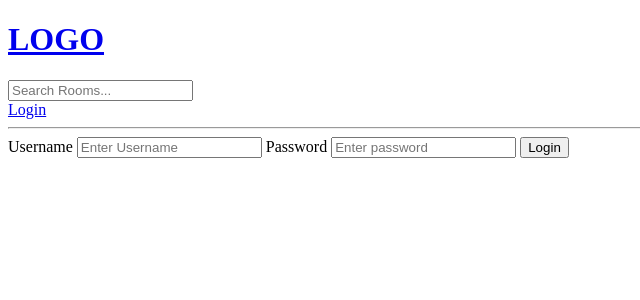
After one commit to ovezthaking/Studybud-django, a Django app: page /login/ in a window 1280 px wide. The commit adds this page. Shown: the top 300 px of the page, without its empty margins (0-640 px from the left). Run offline with Django 5.2, Linux system fonts and the light colour scheme.

Commit message:
Add login and logout functionality; create login template and update navbar for authentication links

```diff
--- /dev/null
+++ b/base/templates/base/login_register.html
@@ -0,0 +1,20 @@
+{% extends 'main.html' %}
+
+
+{% block content %}
+
+<div>
+    <form action="" method="post">
+        {% csrf_token %}
+
+        <label for="username">Username</label>
+        <input type="text" name="username" id="username" placeholder="Enter Username">
+
+        <label for="password">Password</label>
+        <input type="password" name="password" id="password" placeholder="Enter password">
+
+        <input type="submit" value="Login">
+    </form>
+</div>
+
+{% endblock content %}
--- a/base/urls.py
+++ b/base/urls.py
@@ -3,6 +3,8 @@ from . import views
 
 
 urlpatterns = [
+    path('login/', views.loginPage, name='login'),
+    path('logout/', views.logoutUser, name='logout'),
     path('', views.home, name="home"),
     path('room/<str:pk>/', views.room, name='room'),
     path('create-room', views.createRoom, name='create-room'),
--- a/base/views.py
+++ b/base/views.py
@@ -2,6 +2,9 @@ from django.shortcuts import render, redirect
 from .models import Room, Topic
 from .forms import RoomForm
 from django.db.models import Q
+from django.contrib.auth.models import User
+from django.contrib import messages
+from django.contrib.auth import authenticate, login, logout
 
 # Create your views here.
 
@@ -12,8 +15,36 @@ from django.db.models import Q
 # ]
 
 
+def loginPage(request):
+
+    if request.method == 'POST':
+        username = request.POST.get('username')
+        password = request.POST.get('password')
+
+        try:
+            user = User.objects.get(username=username)
+        except Exception as e:
+            messages.error(request, 'User does not exist', e)
+
+        user = authenticate(request, username=username, password=password)
+
+        if user is not None:
+            login(request, user)
+            return redirect('home')
+        else:
+            messages.error(request, 'Username or password does not match')
+
+    context = {}
+    return render(request, 'base/login_register.html', context)
+
+
+def logoutUser(request):
+    logout(request)
+    return redirect('home')
+
+
 def home(request):
-    q = request.GET.get('q') if request.GET.get('q') != None else ''
+    q = request.GET.get('q') if request.GET.get('q') is not None else ''
     rooms = Room.objects.filter(
         Q(topic__name__icontains=q) |
         Q(name__icontains=q) |
--- a/templates/main.html
+++ b/templates/main.html
@@ -7,7 +7,13 @@
 </head>
 <body>
     {% include 'navbar.html' %}
-
+    {% if messages %}
+    <ul class="messages">
+        {% for message in messages %}
+        <li style="list-style: none;">{{ message }}</li>
+        {% endfor %}
+    </ul>
+    {% endif %}
     {% block content %}
 
     {% endblock %}
--- a/templates/navbar.html
+++ b/templates/navbar.html
@@ -6,4 +6,10 @@
     <input type="text" name="q" placeholder="Search Rooms...">
 </form>
 
+{% if request.user.is_authenticated %}
+<a href="{% url 'logout' %}">Logout</a>
+{% else %}
+<a href="{% url 'login' %}">Login</a>
+{% endif %}
+
 <hr>
```
Also changed, not shown: db.sqlite3.
